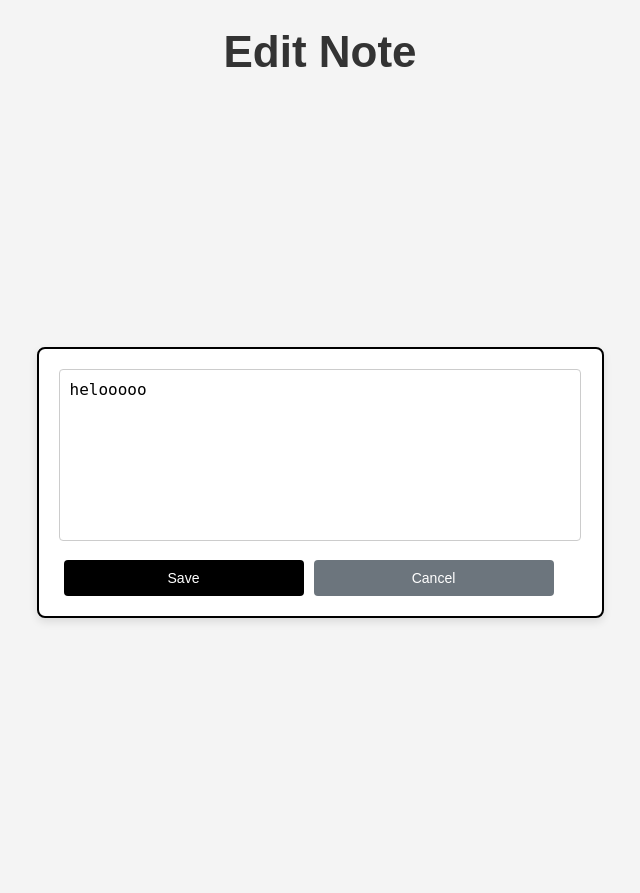
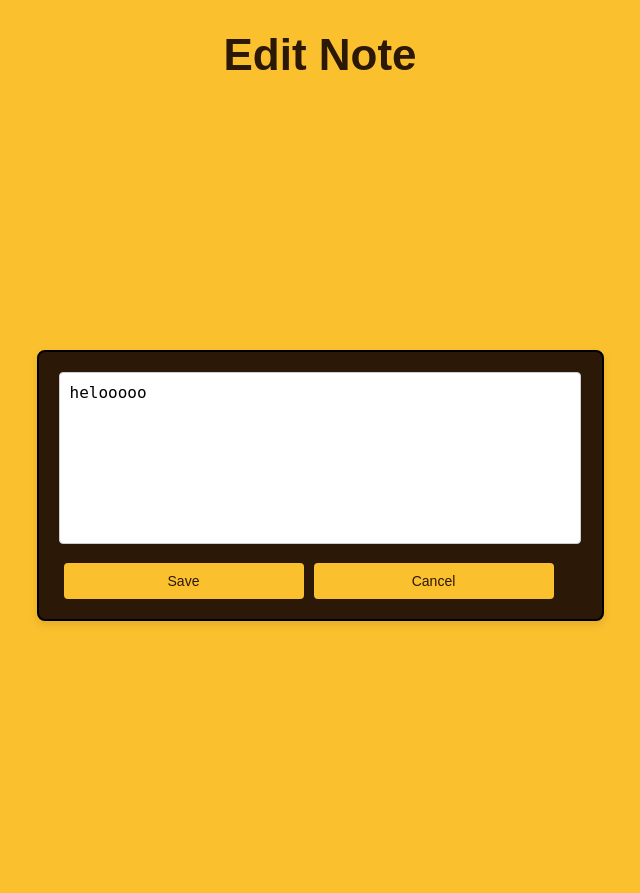
Before and after one commit to AhyanAslam/PROJECT, a Flask app: page /edit_note/1 in a window 1280 px wide. Shown: the whole page, without its empty margins (320-960 px from the left). Before the commit the page ends 622 px from the top, so only its background shows below. Run offline with Flask 3, Linux system fonts and the light colour scheme.

Commit message:
done for submission
have done changes and made it ready for submission

```diff
--- a/note.txt
+++ b/note.txt
@@ -2,6 +2,3 @@ Hi, this is my first
 helooooo
 umair aslam
 I am Ifrah
-helllo
-
-hh
--- a/static/style.css
+++ b/static/style.css
@@ -377,7 +377,7 @@ a:hover {
 
 .services {
     width: 1300px;
-    padding: 30px 60px;
+    padding: 30px 20px;
     margin: auto;
 
 }
@@ -416,8 +416,8 @@ a:hover {
     height: 290px;
     background-color: var(--main-color);
     color: #fff;
-    padding: 40px 12px;
-    margin: 0 30px;
+    padding: 20px 12px;
+    margin: 120px 20px;
     text-align: center;
     cursor: pointer;
     transition: 3s;
--- a/templates/editnote.html
+++ b/templates/editnote.html
@@ -7,14 +7,12 @@
     <style>
         body {
             font-family: Arial, sans-serif;
-            margin: 0;
-            padding: 0;
-            background-color: #f4f4f4;
+            background-color:#fbc02d ;
         }
         h1 {
             text-align: center;
             margin: 5px 0;
-            color: #333;
+            color: #2b1807;
             font-size: 44px;
             padding-top: 22px;
         }
@@ -26,7 +24,7 @@
             min-height: calc(100vh - 40px); /* Full height with padding adjustment */
         }
         .edit-form {
-            background-color: #fff;
+            background-color: #2b1807;
             border: 2px solid #000000;
             border-radius: 8px;
             padding-left: 20px;
@@ -57,8 +55,8 @@
         }
         .btn {
             text-decoration: none;
-            color: #fff;
-            background-color: #000000;
+            color: #2b1807;
+            background-color: #fbc02d;
             border: none;
             border-radius: 4px;
             padding: 10px 15px;
@@ -69,13 +67,16 @@
             margin: 0 5px;
         }
         .btn:hover {
-            background-color: #0056b3;
+            background-color:#2b1807 ;
+            color: #fbc02d;
         }
         .cancel-btn {
-            background-color: #6c757d;
+            color: #2b1807;
+            background-color: #fbc02d;
         }
         .cancel-btn:hover {
-            background-color: #5a6268;
+            background-color:#2b1807 ;
+            color: #fbc02d;
         }
     </style>
 </head>
--- a/templates/notepad.html
+++ b/templates/notepad.html
@@ -12,7 +12,7 @@
         <form action="/save_note" method="POST">
             <label for="notes">Your Notes:</label><br>
             <textarea id="notes" name="notes" placeholder="Write your notes here..." style="width: 300px; height: 150px;"></textarea><br><br>
-            <button type="submit">SAVE</button>
+            <center><button class="savebt" type="submit">SAVE</button></center>
         </form>
     </div>
 </body>
```
Also changed, not shown: static/notepad.css (+17 -4 lines), templates/viewnotes.html (+8 -9 lines).
